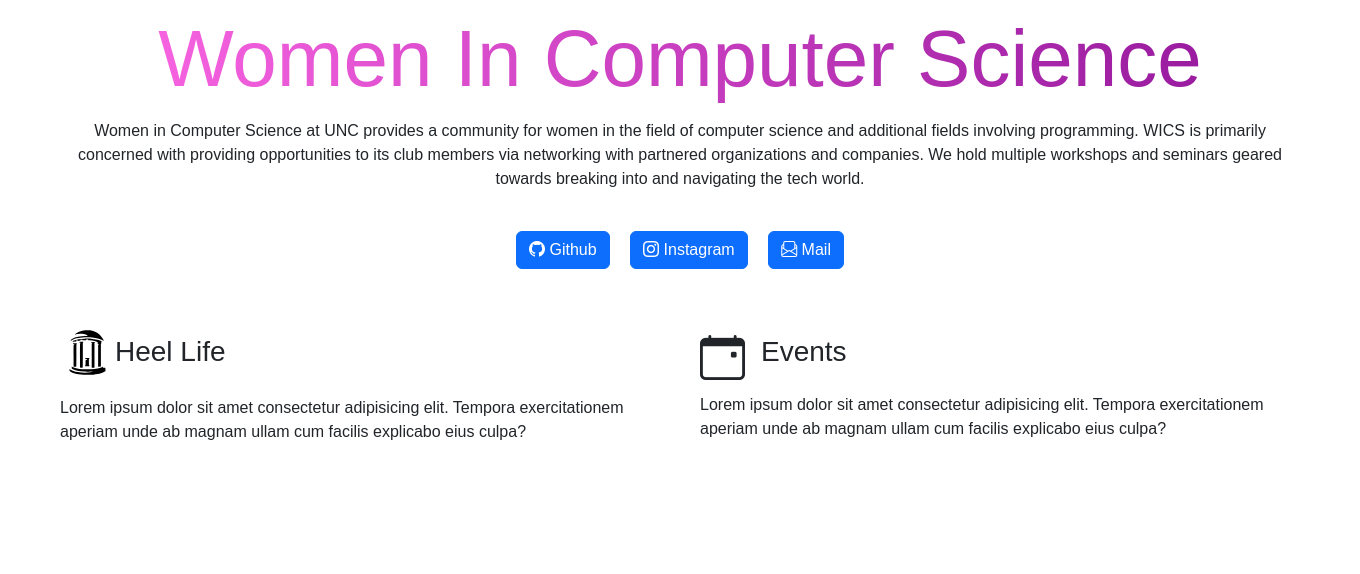
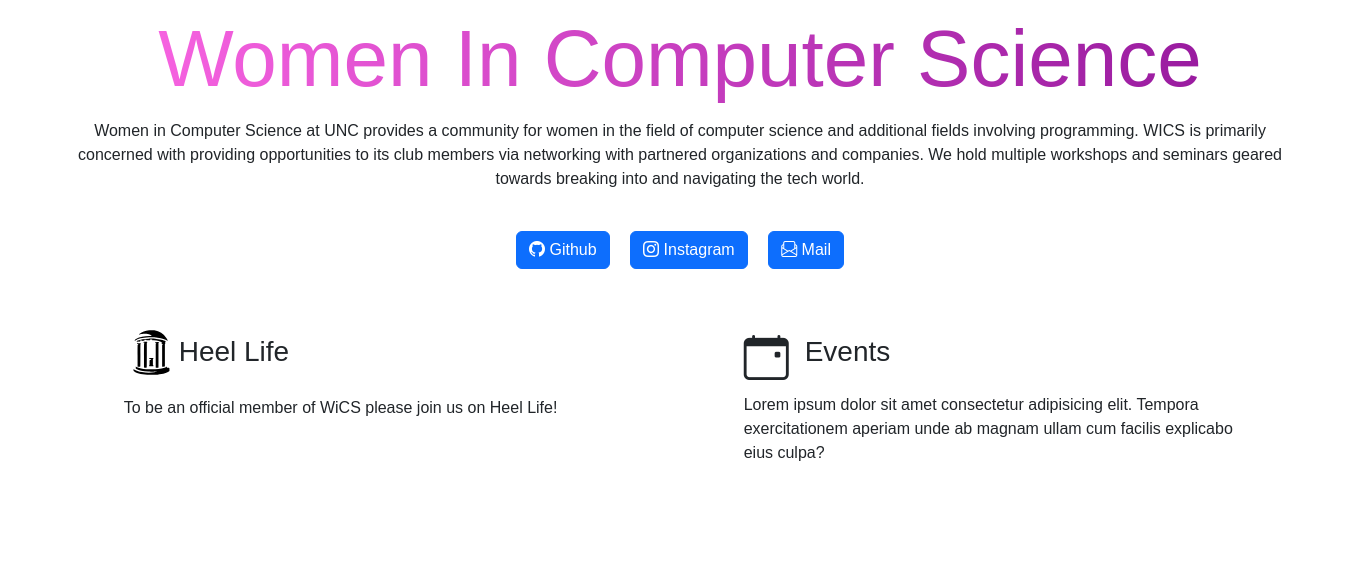
Before and after one commit to uncwics/uncwics.github.io, a PHP site: page / in a window 1360 px wide. Shown: the part 101-675 px from the top of the page. Run offline with PHP 8.4, Linux system fonts and the light colour scheme; some libraries are stand-ins or nearby versions.

Commit message:
newest version of final homepage

```diff
--- a/index.css
+++ b/index.css
@@ -29,5 +29,6 @@
 }
 
 .projectimg {
-    margin: 40px;
+    width: 70%;
+    height: auto;
 }
--- a/index.html
+++ b/index.html
@@ -61,23 +61,21 @@
   </div>
 </section>
 <!-- End of Hero Section -->
-    </div>
-
 
 <!-- Join Us -->
-<section id="join-us">
-  <div class="container m-5 justify-content-center">
-    <div class="row">
+<section>
+  <div class="container">
+    <div class="row d-flex justify-content-center m-2 mt-5">
       <!-- Service Item 1 -->
-      <div class="container col-lg-6 d-block service-item" style="height: 200px ;">
+      <div class="container col-lg-5 d-block service-item" style="height: 200px ;">
         <div class="d-flex">
           <img src="oldwell.svg" alt="" style="height: 55px; width:auto;" class="icon"></img>
           <h3 class="service-item-title">Heel Life</h3>
         </div>
-        <div class="container pt-3 service-item-text"><p>Lorem ipsum dolor sit amet consectetur adipisicing elit. Tempora exercitationem aperiam unde ab magnam ullam cum facilis explicabo eius culpa?</p></div>
+        <div class="container pt-3 service-item-text"><p>To be an official member of WiCS please join us on Heel Life!</p></div>
       </div>
       <!-- Service Item 2 -->
-      <div class="container col-lg-6 d-block service-item" style="height: 200px ;">
+      <div class="container col-lg-5 d-block service-item" style="height: 200px ;">
         <div class="d-flex">
           <i class="bi bi-calendar-event me-3" style="font-size: 45px;"></i>
           <h3 class="service-item-title">Events</h3>
@@ -89,17 +87,19 @@
 </section>
 <!-- End of Join Us -->
 
+
+<!-- Projects -->
 <section>
-<!-- Our Projects -->
-<div class="container d-block m-5">
-    <h2>Our Projects</h2>
-<div class="justify-content-center d-flex">
-    <img class="projectimg" src="https://getshogun.com/wp-content/uploads/2022/07/61d5e1b6ae8db76cba5ac2fe_Coming-Soon-Page.jpeg" height="225" width="250" />
-    <img class="projectimg" src="https://getshogun.com/wp-content/uploads/2022/07/61d5e1b6ae8db76cba5ac2fe_Coming-Soon-Page.jpeg" height="225" width="250" />
-    <img class="projectimg" src="https://getshogun.com/wp-content/uploads/2022/07/61d5e1b6ae8db76cba5ac2fe_Coming-Soon-Page.jpeg" height="225" width="250" />
-</div>
-</div>
+  <div class="container justify-content-center d-block">
+    <div class="m-5"><h2>Our Projects</h2></div>
+    <div class="row d-flex justify-content-center">
+      <div class="col-lg-3 m-2"><img src="logo.png" alt="" class="img-fluid projectimg"></div>
+      <div class="col-lg-3 m-2"><img src="question.png" alt="" class="img-fluid projectimg"></div>
+      <div class="col-lg-3 m-2"><img src="question.png" alt="" class="img-fluid projectimg"></div>
+    </div>
+  </div>
 </section>
+<!-- End of Projects -->
 
     <script
       src="https://cdn.jsdelivr.net/npm/bootstrap@5.2.2/dist/js/bootstrap.bundle.min.js"
```
Also changed, not shown: question.png (renamed from questionsclip.png).
